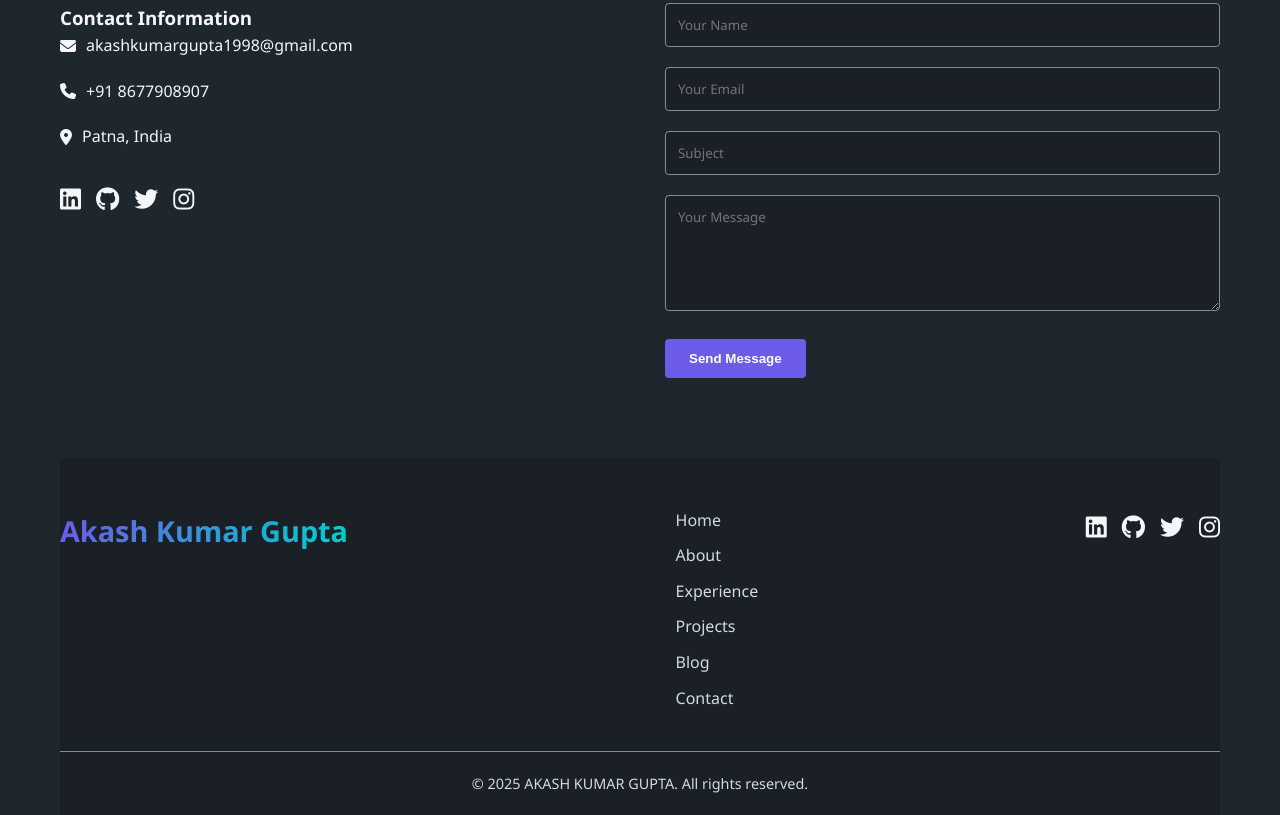
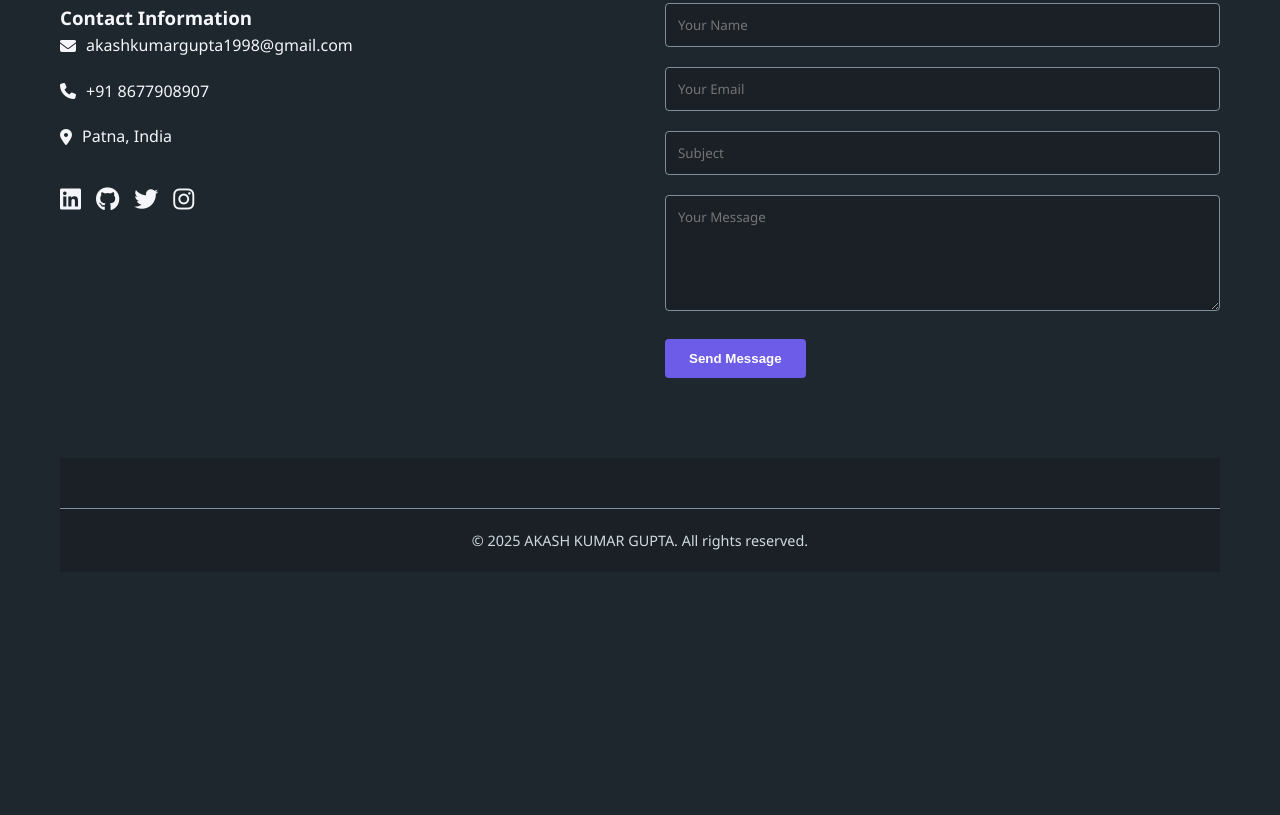
Before and after one commit to AkashKumarGupta1998/singalfilewebsite, a plain HTML site: page index.html in a window 1280 px wide. Shown: the part 4608-5423 px from the top of the page. After the commit the page ends 5180 px from the top, so only its background shows below. Drawn offline with Linux system fonts and the light colour scheme.

Commit message:
Update index.html

```diff
--- a/index.html
+++ b/index.html
@@ -132,25 +132,6 @@
 
         <!-- Footer -->
         <footer class="footer">
-            <div class="footer-content">
-                <div class="footer-logo">
-                    <span class="logo-text">Akash Kumar Gupta</span>
-                </div>
-                <div class="footer-links">
-                    <a href="#home" class="footer-link">Home</a>
-                    <a href="#about" class="footer-link">About</a>
-                    <a href="#experience" class="footer-link">Experience</a>
-                    <a href="#projects" class="footer-link">Projects</a>
-                    <a href="#blog" class="footer-link">Blog</a>
-                    <a href="#contact" class="footer-link">Contact</a>
-                </div>
-                <div class="footer-social">
-                    <a href="#" class="social-link"><i class="fab fa-linkedin"></i></a>
-                    <a href="#" class="social-link"><i class="fab fa-github"></i></a>
-                    <a href="#" class="social-link"><i class="fab fa-twitter"></i></a>
-                    <a href="#" class="social-link"><i class="fab fa-instagram"></i></a>
-                </div>
-            </div>
             <div class="footer-bottom">
                 <p>&copy; <span id="year"></span> AKASH KUMAR GUPTA. All rights reserved.</p>
             </div>
```
